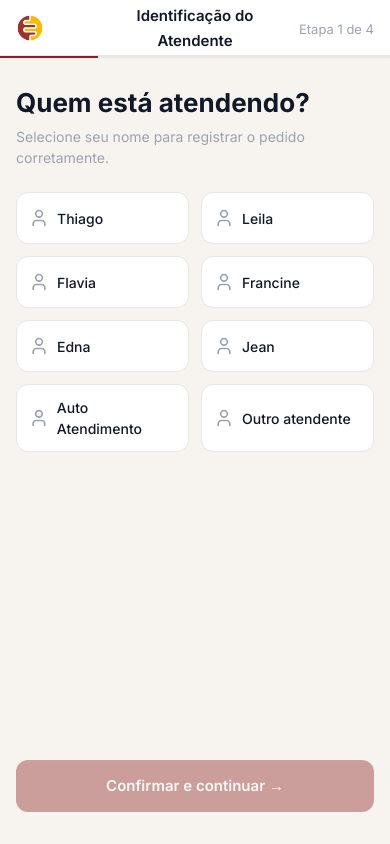
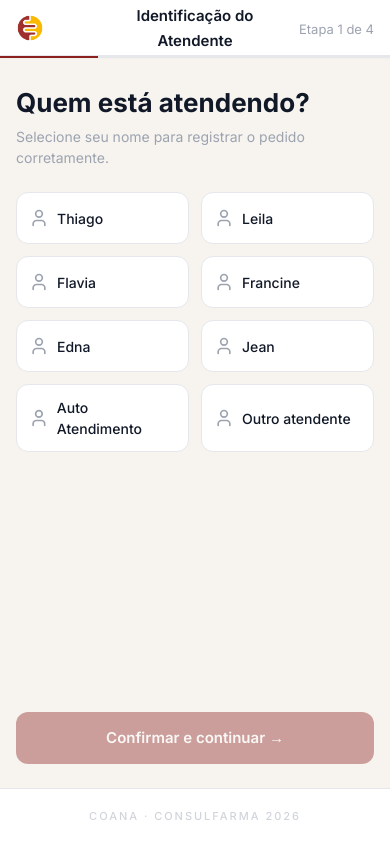
Before and after one commit to gweissrs/Formulario_Consulfarma, a React (Vite) app: page / in a window 390 px wide. Built offline with nearby package versions, Linux system fonts and the light colour scheme; no server answers.

Commit message:
feat: footer fixo para elevar botoes de acao no mobile

```diff
--- a/src/components/AtendentePicker.jsx
+++ b/src/components/AtendentePicker.jsx
@@ -56,7 +56,7 @@ export function AtendentePicker({ onConfirmar }) {
         </div>
       </div>
 
-      <div className="w-full max-w-4xl mx-auto px-4 pb-8 pt-2">
+      <div className="w-full max-w-4xl mx-auto px-4 pb-[80px] pt-2">
         <button
           onClick={handleConfirmar}
           disabled={!selecionado}
--- a/src/components/Checkout.jsx
+++ b/src/components/Checkout.jsx
@@ -208,7 +208,7 @@ export function Checkout({ pedido, valorTotal, onRemoverItem, onAdicionarItem, o
         </div>
       </div>
 
-      <div className="w-full max-w-2xl mx-auto px-4 pb-8 pt-2">
+      <div className="w-full max-w-2xl mx-auto px-4 pb-[80px] pt-2">
         <button
           onClick={handleEnviar}
           disabled={enviando || pedido.itens.length === 0}
--- a/src/components/ClienteForm.jsx
+++ b/src/components/ClienteForm.jsx
@@ -155,7 +155,7 @@ export function ClienteForm({ onConfirmar, atendente }) {
         />
       </div>
 
-      <div className="w-full max-w-2xl mx-auto px-4 pb-8 pt-2">
+      <div className="w-full max-w-2xl mx-auto px-4 pb-[80px] pt-2">
         <button
           onClick={handleSubmit}
           disabled={!tudoPreenchido}
--- /dev/null
+++ b/src/components/Footer.jsx
@@ -0,0 +1,12 @@
+export function Footer() {
+  return (
+    <footer className="footer-bar bg-surface border-t border-border flex items-center justify-center">
+      <span
+        className="font-sans text-[11px] font-medium tracking-[0.18em] uppercase"
+        style={{ color: '#D1D5DB' }}
+      >
+        COANA · Consulfarma 2026
+      </span>
+    </footer>
+  )
+}
--- a/src/components/ProdutoSelector.jsx
+++ b/src/components/ProdutoSelector.jsx
@@ -69,7 +69,7 @@ export function ProdutoSelector({ itens, onAdicionarItem, onVerCarrinho }) {
         </div>
       </div>
 
-      <div className={`flex-1 w-full max-w-2xl mx-auto px-4 py-3 flex flex-col gap-3 ${totalItens > 0 ? 'pb-28' : 'pb-6'}`}>
+      <div className={`flex-1 w-full max-w-2xl mx-auto px-4 py-3 flex flex-col gap-3 ${totalItens > 0 ? 'pb-36' : 'pb-[80px]'}`}>
         {produtosFiltrados.length === 0 ? (
           <div className="text-center py-12 text-gray-400">
             <p className="text-[15px] font-medium">Nenhum produto encontrado</p>
@@ -182,7 +182,7 @@ export function ProdutoSelector({ itens, onAdicionarItem, onVerCarrinho }) {
 
       {totalItens > 0 && (
         <div className="fixed-bottom-bar bg-surface border-t border-border">
-          <div className="max-w-2xl mx-auto px-4 pb-6 pt-3">
+          <div className="max-w-2xl mx-auto px-4 pb-[72px] pt-3">
             <button
               onClick={onVerCarrinho}
               className="w-full h-[52px] rounded-xl bg-primary text-white font-semibold text-[15px] hover:bg-primary-hover transition-colors duration-150"
--- a/src/components/Sucesso.jsx
+++ b/src/components/Sucesso.jsx
@@ -62,7 +62,7 @@ export function Sucesso({ pedido, valorTotal, offline, onNovoPedido, onTrocarAte
         </div>
       </div>
 
-      <div className="w-full max-w-2xl mx-auto px-4 pb-8 pt-2 flex flex-col gap-3">
+      <div className="w-full max-w-2xl mx-auto px-4 pb-[80px] pt-2 flex flex-col gap-3">
         <button
           onClick={onNovoPedido}
           className="w-full h-[52px] rounded-xl bg-primary text-white font-semibold text-[15px] hover:bg-primary-hover transition-colors duration-150"
--- a/src/index.css
+++ b/src/index.css
@@ -55,6 +55,15 @@ body {
   left: 0;
   right: 0;
   z-index: 20;
+}
+
+.footer-bar {
+  position: fixed;
+  bottom: 0;
+  left: 0;
+  right: 0;
+  z-index: 10;
+  height: 56px;
 }
 
 /* Animações de intro */
--- a/src/pages/App.jsx
+++ b/src/pages/App.jsx
@@ -10,6 +10,7 @@ import { ClienteForm } from '../components/ClienteForm'
 import { ProdutoSelector } from '../components/ProdutoSelector'
 import { Checkout } from '../components/Checkout'
 import { Sucesso } from '../components/Sucesso'
+import { Footer } from '../components/Footer'
 
 const STEPS = {
   INTRO: 0,
@@ -115,6 +116,7 @@ export default function App() {
   }
 
   const mostrarProgressBar = step >= STEPS.ATENDENTE && step <= STEPS.CHECKOUT
+  const mostrarFooter = step >= STEPS.ATENDENTE
 
   return (
     <>
@@ -126,6 +128,8 @@ export default function App() {
           onVoltar={step > STEPS.ATENDENTE ? handleVoltar : null}
         />
       )}
+
+      {mostrarFooter && <Footer />}
 
       {step === STEPS.INTRO && (
         <IntroAnimation onComplete={handleIntroCompleto} />
```
